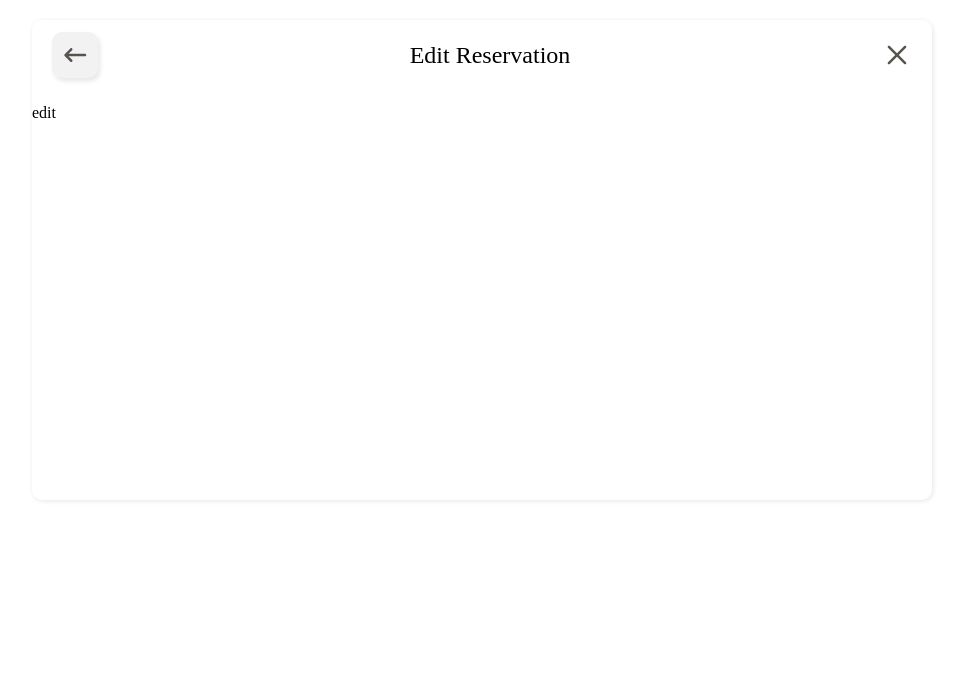
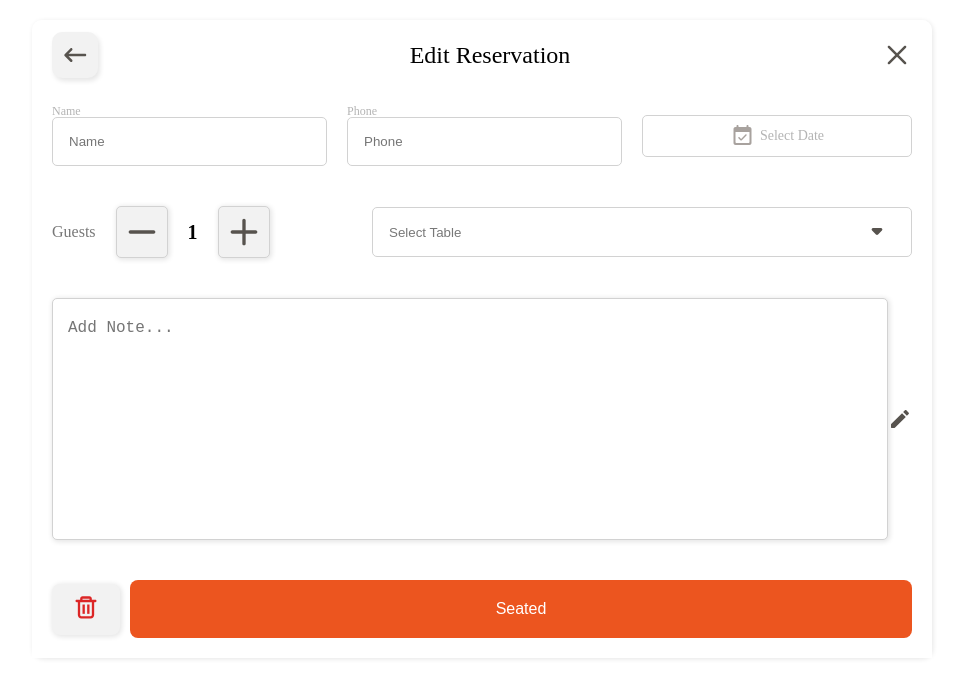
Before and after one commit to ChoByungHyun/manage-reservations, a React (Create React App) app: page /edit in a window 1280 px wide. Shown: the top 698 px of the page, without its empty margins (158-1122 px from the left). Built offline with nearby package versions, Linux system fonts and the light colour scheme; the HTML template or start-up script is replaced by a standard one; a web font is replaced by a local one.

Commit message:
feat: 예약 편집 기능 구현

```diff
--- a/src/components/domain/CreateReservation.tsx
+++ b/src/components/domain/CreateReservation.tsx
@@ -12,9 +12,13 @@ import CalendarIcon from "assets/event_available.svg";
 import { v4 as uuidv4 } from "uuid";
 import { UserInfo } from "types/userType";
 
-interface Props {}
-const CreateReservation: React.FC<Props> = ({}) => {
+interface Props {
+  userInfo?: UserInfo;
+}
+const CreateReservation: React.FC<Props> = ({ userInfo }) => {
   const [isDateModal, setIsDateModal] = useState(false);
+  const [isEditMode, setIsEditMode] = useState(false);
+  const [userId, setUserId] = useState("");
   const [name, setName] = useState("");
   const [phone, setPhone] = useState("");
   const [date, setDate] = useState("");
@@ -32,6 +36,20 @@ const CreateReservation: React.FC<Props> = ({}) => {
       setUserInfoArray(parsedData);
     }
   }, []);
+
+  useEffect(() => {
+    if (userInfo) {
+      //props로 userInfo가 있을 경우(편집)
+      setIsEditMode(true);
+      setUserId(userInfo.id);
+      setName(userInfo.name);
+      setPhone(userInfo.phone);
+      setDate(userInfo.date);
+      setGuest(userInfo.guest);
+      setTable(userInfo.table);
+      setNote(userInfo.note);
+    }
+  }, [userInfo]);
 
   useEffect(() => {
     //userInfoArray 변경 시 로컬 스토리지에 저장
@@ -72,8 +90,19 @@ const CreateReservation: React.FC<Props> = ({}) => {
       table,
       note,
     };
-
-    setUserInfoArray((prev) => [...prev, userInfoData]);
+    if (isEditMode) {
+      //편집일 경우
+      setUserInfoArray((prev) =>
+        prev.map((userInfo) => {
+          if (userInfo.id === userId) {
+            return { ...userInfo, ...userInfoData };
+          }
+          return userInfo;
+        })
+      );
+    } else {
+      setUserInfoArray((prev) => [...prev, userInfoData]);
+    }
   }
 
   return (
@@ -110,7 +139,7 @@ const CreateReservation: React.FC<Props> = ({}) => {
       <TextArea value={note} onChange={handleUpdateNote} />
       <ButtonGroup
         onClose={closeModal}
-        buttonType={BUTTON_TYPE.SAVE}
+        buttonType={isEditMode ? BUTTON_TYPE.SEATED : BUTTON_TYPE.ONLY_SAVE}
         onSave={storageSaveUserInfo}
       />
     </SLayout>
--- a/src/components/domain/ReservationCard.tsx
+++ b/src/components/domain/ReservationCard.tsx
@@ -12,12 +12,12 @@ interface Props {
 }
 const ReservationCard: React.FC<Props> = ({ userInfo }) => {
   const navigate = useNavigate();
-  function handleGoEditPage() {
-    navigate("/edit");
+  function handleGoEditPage(userInfo: UserInfo) {
+    navigate("/edit", { state: userInfo });
   }
   return (
     <>
-      <SLayout onClick={handleGoEditPage}>
+      <SLayout onClick={() => handleGoEditPage(userInfo)}>
         <SFlex>
           <STextAlign>
             <div>{userInfo.name}</div>
@@ -82,16 +82,13 @@ const SFlex = styled.div`
 `;
 const SLayout = styled(SFlex)`
   flex-direction: column;
+  width: 95%;
   gap: 3px;
   box-shadow: 1px 1px 5px 1px rgba(0, 0, 0, 0.1);
   background-color: white;
   border-radius: 5px;
   box-sizing: border-box;
-  width: 30%;
   cursor: pointer;
-  &:hover {
-    scale: 1.02;
-  }
 `;
 
 export default ReservationCard;
--- a/src/page/EditReservationPage.tsx
+++ b/src/page/EditReservationPage.tsx
@@ -1,14 +1,26 @@
-import React from "react";
+import React, { useEffect, useState } from "react";
 import Header from "components/common/Header";
 import { HEADER_TYPE } from "constant/stringConstant";
+import styled from "styled-components";
+import CreateReservation from "components/domain/CreateReservation";
+import { useLocation } from "react-router-dom";
+import { UserInfo } from "types/userType";
 
 const EditReservationPage = () => {
+  const location = useLocation();
+  const userInfoState = location.state;
+  const [userInfo, setUserInfo] = useState(userInfoState);
+
   return (
     <>
       <Header pageType={HEADER_TYPE.EDIT_PAGE} />
-      <div>edit</div>
+      <SLayout>
+        <CreateReservation userInfo={userInfo} />
+      </SLayout>
     </>
   );
 };
-
+const SLayout = styled.div`
+  background-color: white;
+`;
 export default EditReservationPage;
```
